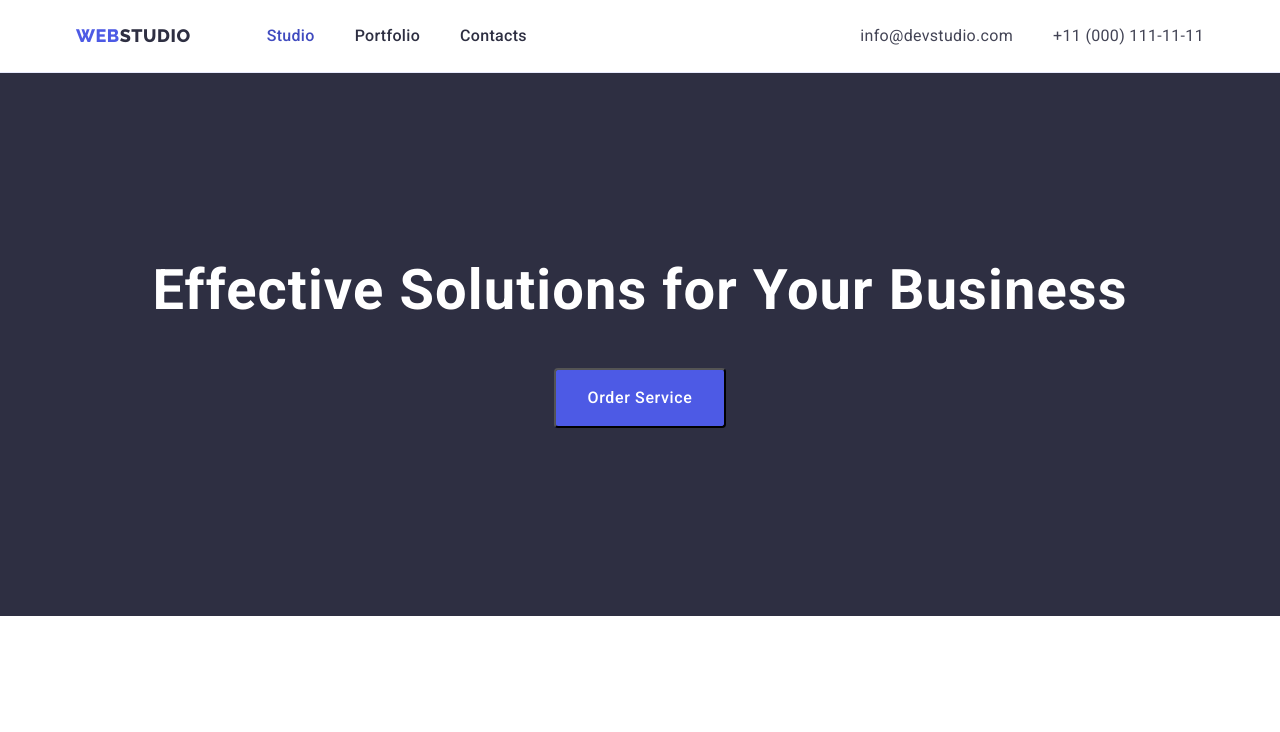
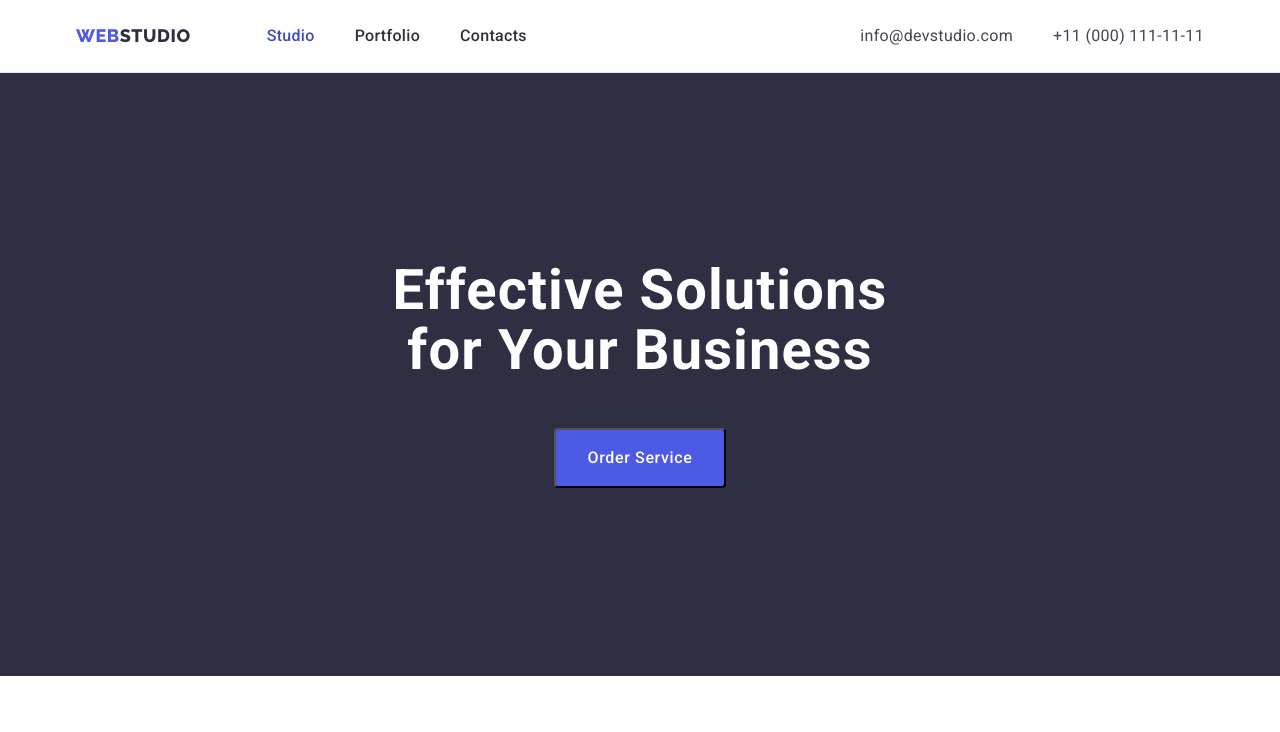
Before and after one commit to Slavska/goit-markup-hw-03, a plain HTML site: page index.html in a window 1280 px wide. Shown: the top 732 px of the page. Drawn offline with nearby package versions, Linux system fonts and the light colour scheme.

Commit message:
Update styles.css

```diff
--- a/css/styles.css
+++ b/css/styles.css
@@ -237,6 +237,8 @@ address {
   color: var(--primary-text-color-dark-background);
   letter-spacing: 0.02em;
 
+  text-align: center;
+  max-width: 496px;
   margin-bottom: 47px;
 }
 
```
